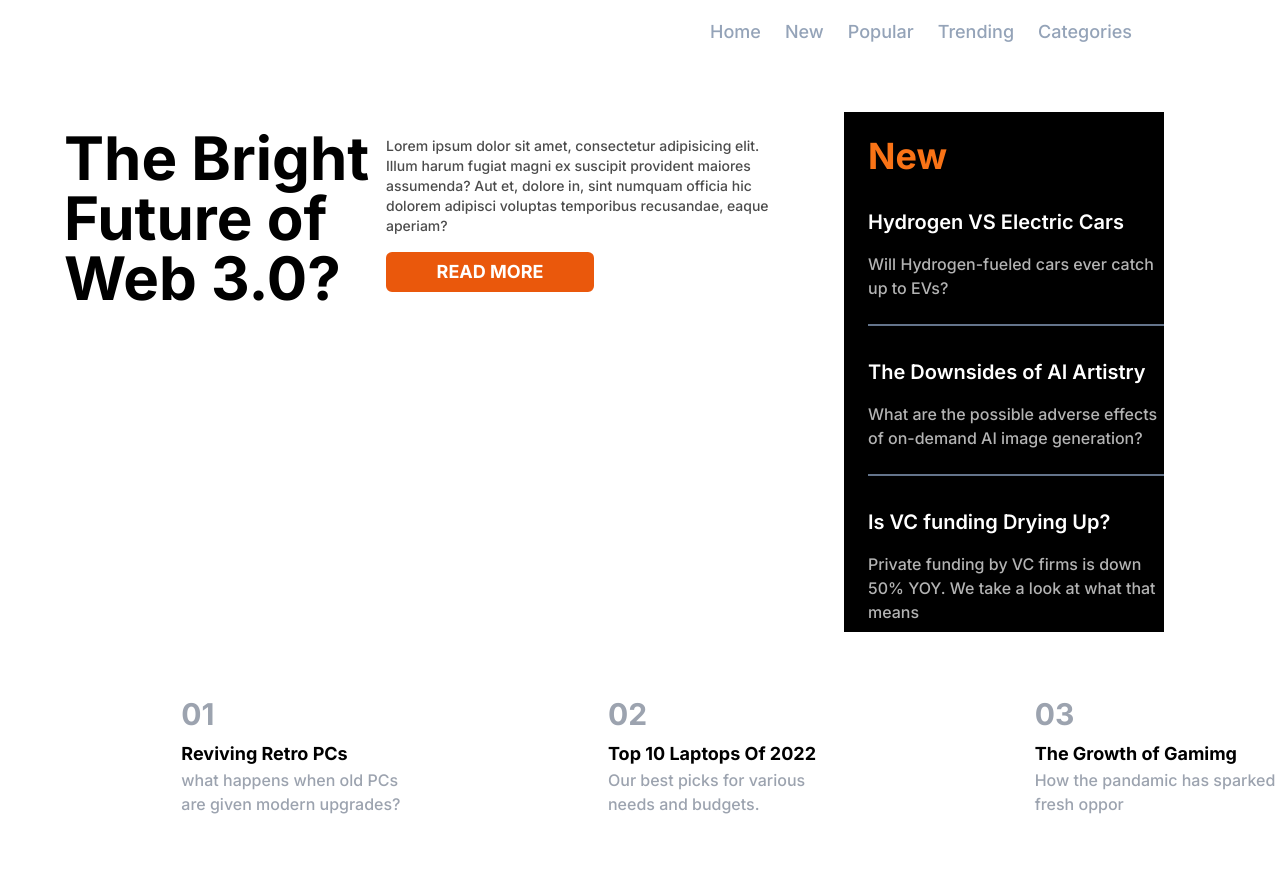
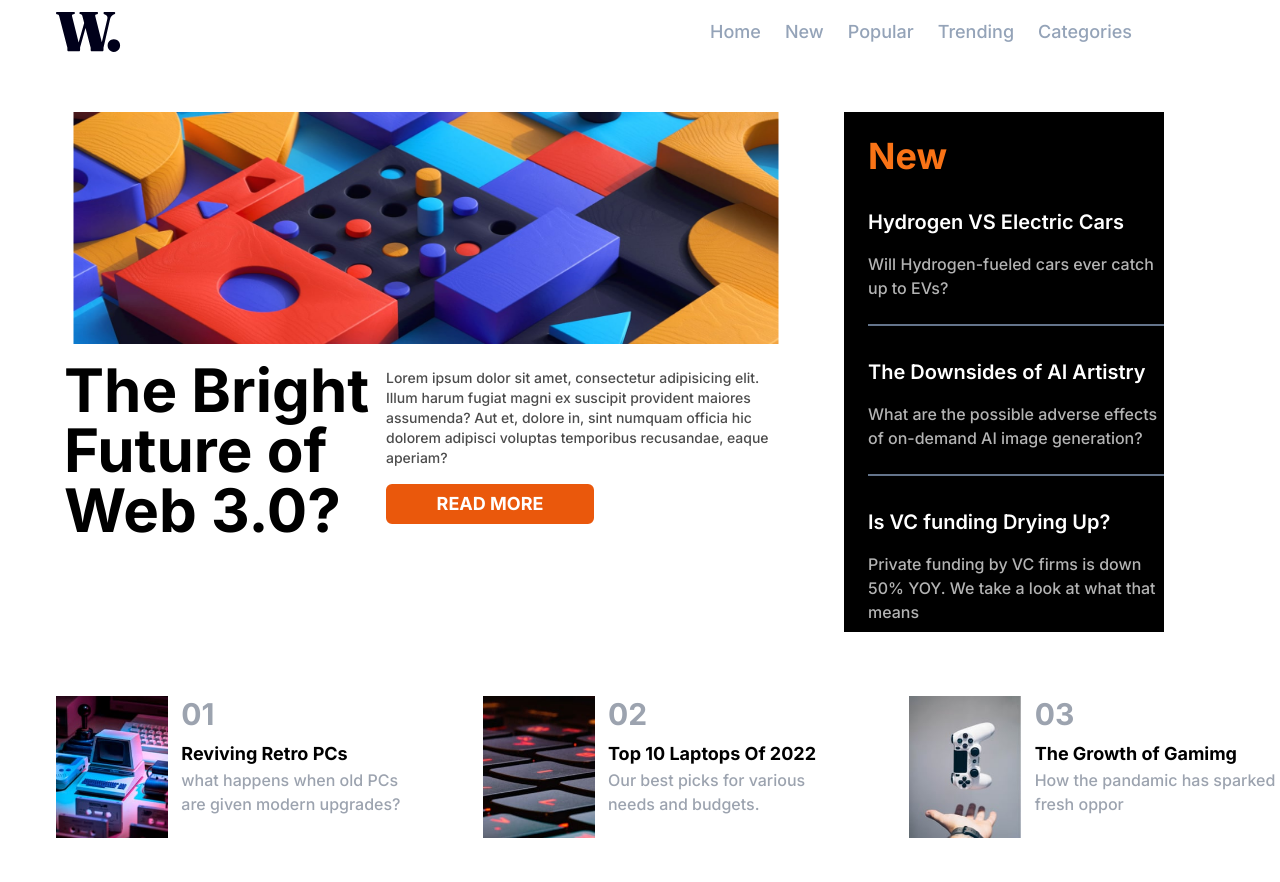
Before and after one commit to akrambj/gdsc-Challenge-02, a website: page index.html in a window 1280 px wide. Before the commit the page ends 860 px from the top, so only its background shows below. Drawn offline with nearby package versions, Linux system fonts and the light colour scheme; files that its build step writes are made by us from their sources; the site is published under a folder, as on GitHub Pages, so addresses that start at the root find nothing.

Commit message:
images02

```diff
--- a/index.html
+++ b/index.html
@@ -15,7 +15,7 @@
     <!-- header -->
     <header class=" header w-screen h-16 fixed top-0 left-0 flex justify-between items-center p-6 z-10">
         <div class="logo ml-8">
-            <img src="/imgs/logo.svg" alt="">
+            <img src="imgs/logo.svg" alt="">
         </div>
         <!-- Responsive navBar -->
         <nav class="flex items-center gap-6">
@@ -46,8 +46,8 @@
     <!-- main -->
     <main class="mt-20 md:grid md:grid-cols-2 md:gap-6 md:mt-28">
         <div class="hero pl-14 md:pl-16 md:">
-            <img  class="hidden md:block md:-scale-x-125 md:ml-20" src="/imgs/image-web-3-desktop.jpg" alt="">
-            <img class="w-96 pr-8 hidden" src="/imgs/image-web-3-mobile.jpg" alt="">
+            <img  class="hidden md:block md:-scale-x-125 md:ml-20" src="imgs/image-web-3-desktop.jpg" alt="">
+            <img class="w-96 pr-8 hidden" src="imgs/image-web-3-mobile.jpg" alt="">
             <div class="md:grid md:grid-cols-2 md:gap-20">
                 <h1 class="pt-4 text-6xl font-bold md:w-96">The Bright Future of Web 3.0?</h1>
                 <div class="md:mt-4 md:w-96 ">
@@ -78,7 +78,7 @@
         <div class="gamimg md:grid md:grid-cols-3">
             <div class="game ml-14 grid grid-cols-2 gap-10">
                 <div class="w-32">
-                    <img class="w-28" src="/imgs/image-retro-pcs.jpg" alt="">
+                    <img class="w-28" src="imgs/image-retro-pcs.jpg" alt="">
                 </div>
                 <div class="-ml-20">
                 <span class="text-3xl text-gray-400 font-bold">01</span>
@@ -88,7 +88,7 @@
             </div>
             <div class="game ml-14 grid grid-cols-2 gap-10 mt-8 md:mt-0">
                 <div class="w-32">
-                    <img class="w-28" src="/imgs/image-top-laptops.jpg" alt="">
+                    <img class="w-28" src="imgs/image-top-laptops.jpg" alt="">
                 </div>
                 <div class="-ml-20">
                 <span class="text-3xl text-gray-400 font-bold">02</span>
@@ -98,7 +98,7 @@
             </div>
             <div class="game ml-14 grid grid-cols-2 gap-10 mt-8 pb-11 md:mt-0">
                 <div class="w-32">
-                    <img class="w-28" src="/imgs/image-gaming-growth.jpg" alt="">
+                    <img class="w-28" src="imgs/image-gaming-growth.jpg" alt="">
                 </div>
                 <div class="-ml-20">
                 <span class="text-3xl text-gray-400 font-bold">03</span>
```
